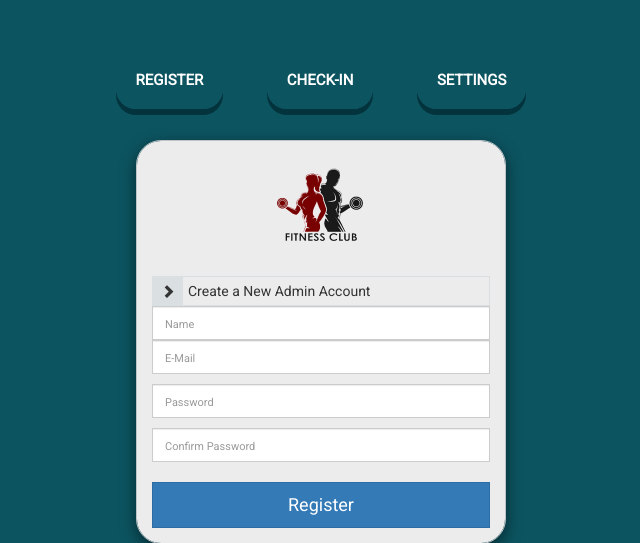
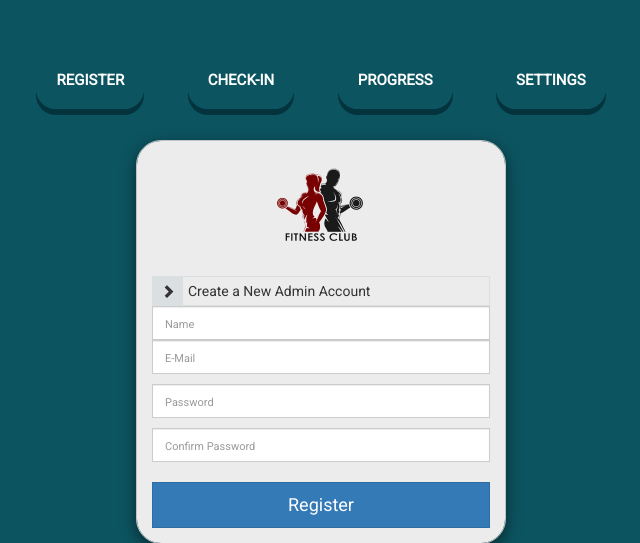
Before and after one commit to anuruddhaonline/gymapp, a Flask app: page /settings/ in a window 1280 px wide. Shown: the top 543 px of the page, without its empty margins (319-959 px from the left). Run offline with Flask 2, Linux system fonts and the light colour scheme; parts of the project's set-up code (start-up, migrations or seed data) failed here and were passed over; some libraries are stand-ins or nearby versions.

Commit message:
overall changes

```diff
--- a/templates/settings.html
+++ b/templates/settings.html
@@ -25,6 +25,7 @@
         <div class="header-wrap">
             <a href="/dash/">Register</a>
             <a href="/checkin/">Check-In</a>
+            <a href="/filldetail">Progress</a>
             <a href="/settings/">Settings</a>
         </div>
 
```
